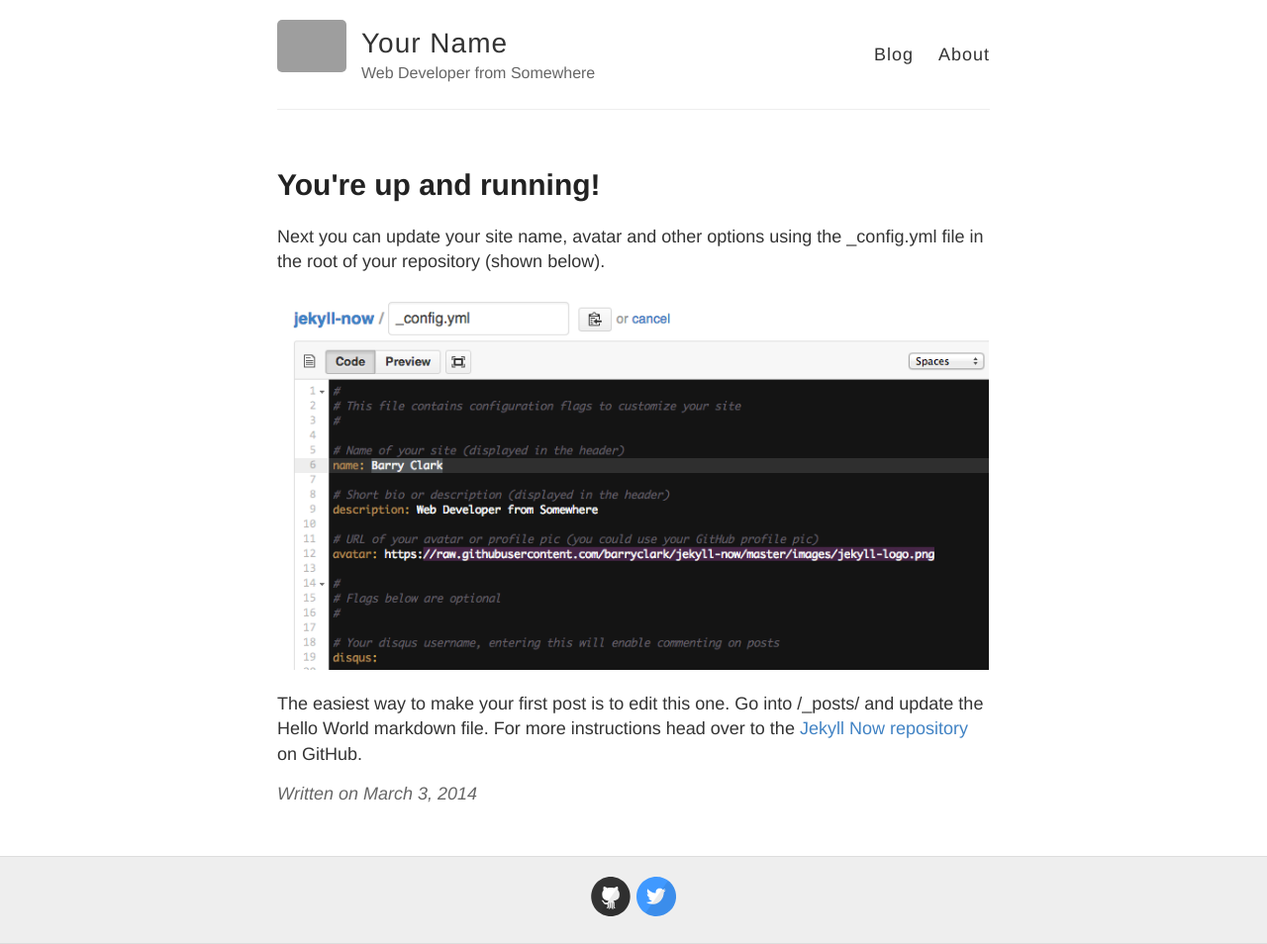
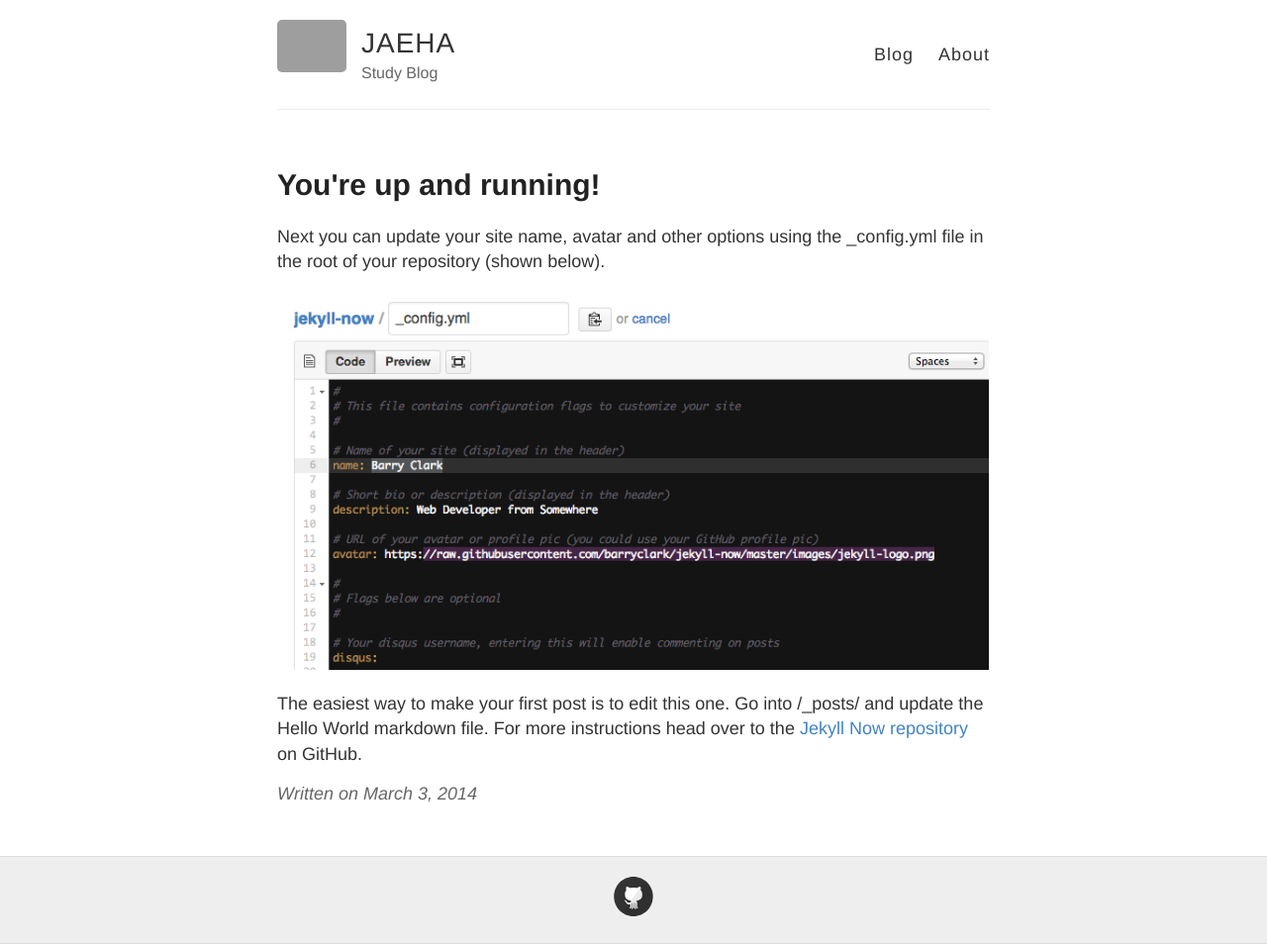
Before and after one commit to jaeha9399/jaeha9399.github.io, a Jekyll site: the page built from _posts/2014-3-3-Hello-World.md, in a window 1280 px wide. Shown: the whole page at 99% size. Built offline with Jekyll 4.4.1, drawn with Linux system fonts in a browser that asks for light colours; grey boxes are pictures that could not be loaded.

Commit message:
Update _config.yml

```diff
--- a/_config.yml
+++ b/_config.yml
@@ -3,10 +3,10 @@
 #
 
 # Name of your site (displayed in the header)
-name: Your Name
+name: JAEHA
 
 # Short bio or description (displayed in the header)
-description: Web Developer from Somewhere
+description: Study Blog
 
 # URL of your avatar or profile pic (you could use your GitHub profile pic)
 avatar: https://raw.githubusercontent.com/barryclark/jekyll-now/master/images/jekyll-logo.png
@@ -26,7 +26,7 @@ footer-links:
   linkedin:
   pinterest:
   rss: # just type anything here for a working RSS icon
-  twitter: jekyllrb
+  twitter:
   stackoverflow: # your stackoverflow profile, e.g. "users/50476/bart-kiers"
   youtube: # channel/<your_long_string> or user/<user-name>
   googleplus: # anything in your profile username that comes after plus.google.com/
@@ -41,7 +41,7 @@ google_analytics:
 
 # Your website URL (e.g. http://barryclark.github.io or http://www.barryclark.co)
 # Used for Sitemap.xml and your RSS feed
-url:
+url: https://jaeha9399.github.io/
 
 # If you're hosting your site at a Project repository on GitHub pages
 # (http://yourusername.github.io/repository-name)
```
